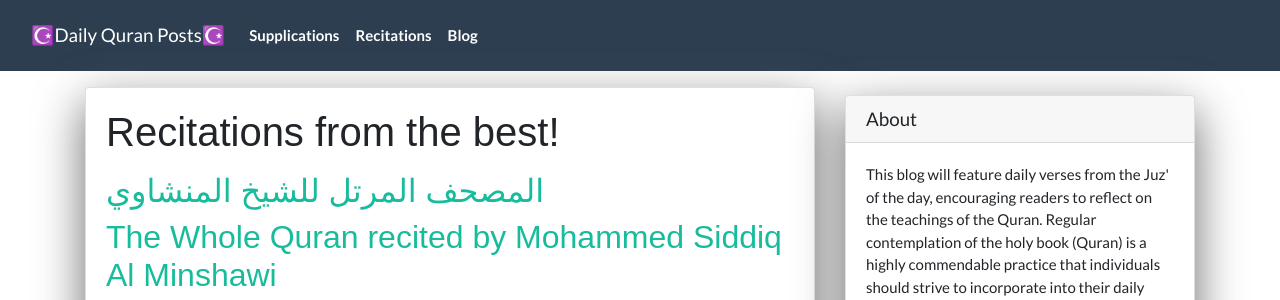
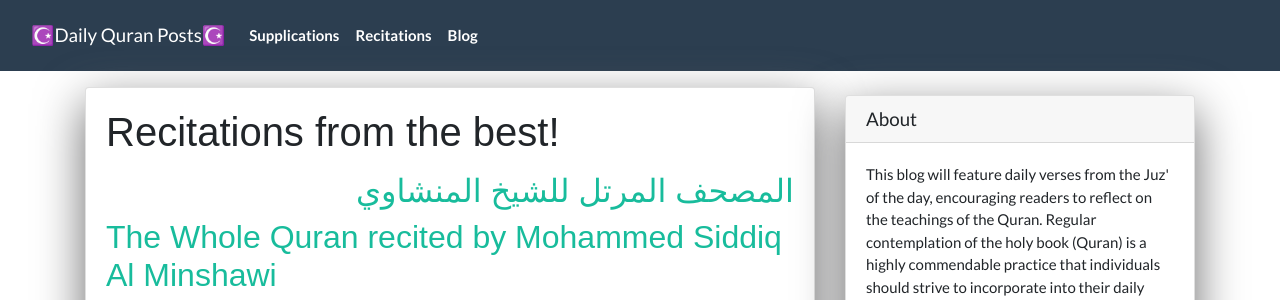
Before and after one commit to Redwa/QuranBlog, a Django app: page /recitations/ in a window 1280 px wide. Shown: the top 300 px of the page. Run offline with Django 3.2, Linux system fonts and the light colour scheme; some libraries are stand-ins or nearby versions.

Commit message:
Text right

```diff
--- a/App/templates/recitations.html
+++ b/App/templates/recitations.html
@@ -22,8 +22,8 @@
                 <h2 class="card-title">Recitations from the best!</h2>
                 <!-- <p class="card-text text-muted h6"></p> -->
                 <p class="card-text">
-                    <h3><a class="yt-simple-endpoint style-scope yt-formatted-string" dir="auto" spellcheck="false" href="https://www.youtube.com/playlist?list=PL7FQ8_TtkWWHDicaggJIxqIhPCRsA2-Sb">المصحف المرتل للشيخ المنشاوي</a></h3>
-                    <h3><a href="https://www.youtube.com/playlist?list=PL7FQ8_TtkWWHDicaggJIxqIhPCRsA2-Sb">The Whole Quran recited by Mohammed Siddiq Al Minshawi</a></h3>
+                    <h3 class="text-right"><a class="yt-simple-endpoint style-scope yt-formatted-string" dir="auto" spellcheck="false" href="https://www.youtube.com/playlist?list=PL7FQ8_TtkWWHDicaggJIxqIhPCRsA2-Sb" target="_blank">المصحف المرتل للشيخ المنشاوي</a></h3>
+                    <h3><a href="https://www.youtube.com/playlist?list=PL7FQ8_TtkWWHDicaggJIxqIhPCRsA2-Sb" target="_blank">The Whole Quran recited by Mohammed Siddiq Al Minshawi</a></h3>
                     <iframe width="100%" height="315" src="https://www.youtube.com/embed/videoseries?list=PL7FQ8_TtkWWHDicaggJIxqIhPCRsA2-Sb" frameborder="0" allow="accelerometer; autoplay; encrypted-media; gyroscope; picture-in-picture" allowfullscreen></iframe>
                 </p>
 
```
